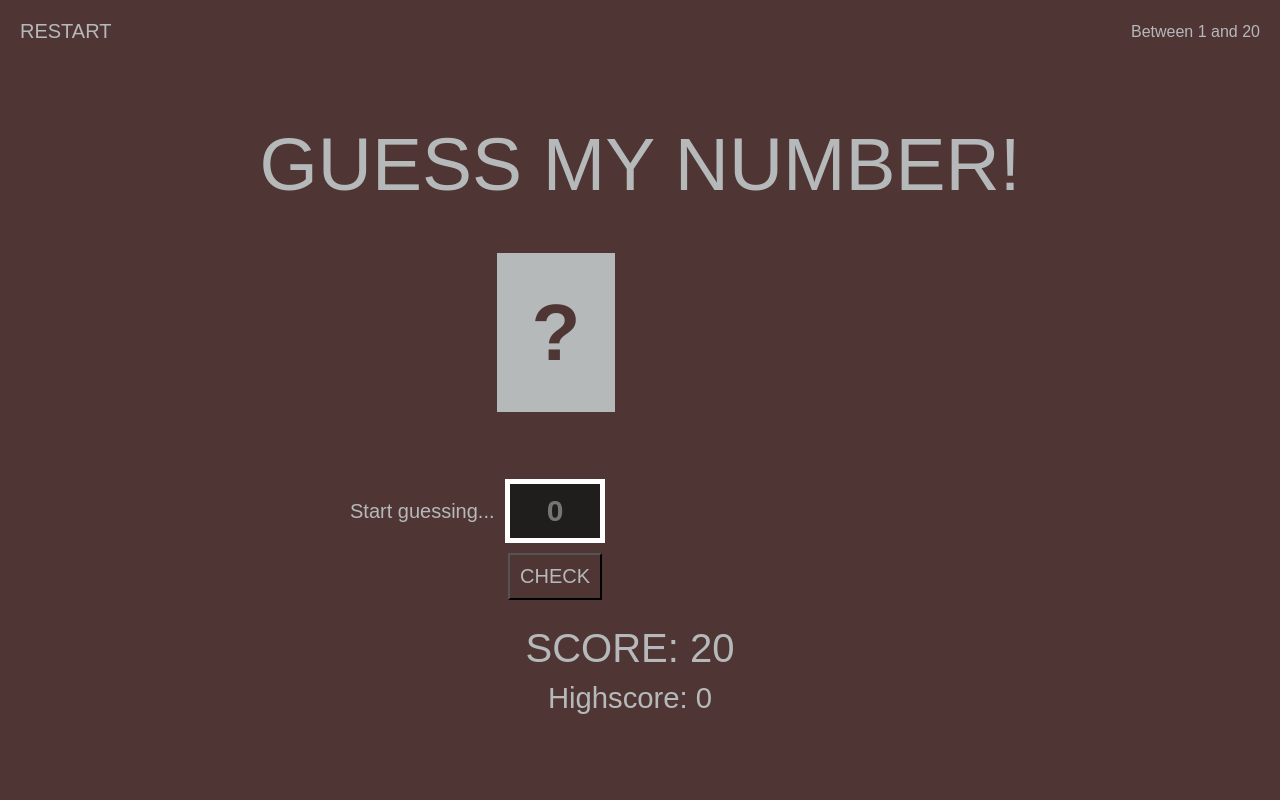
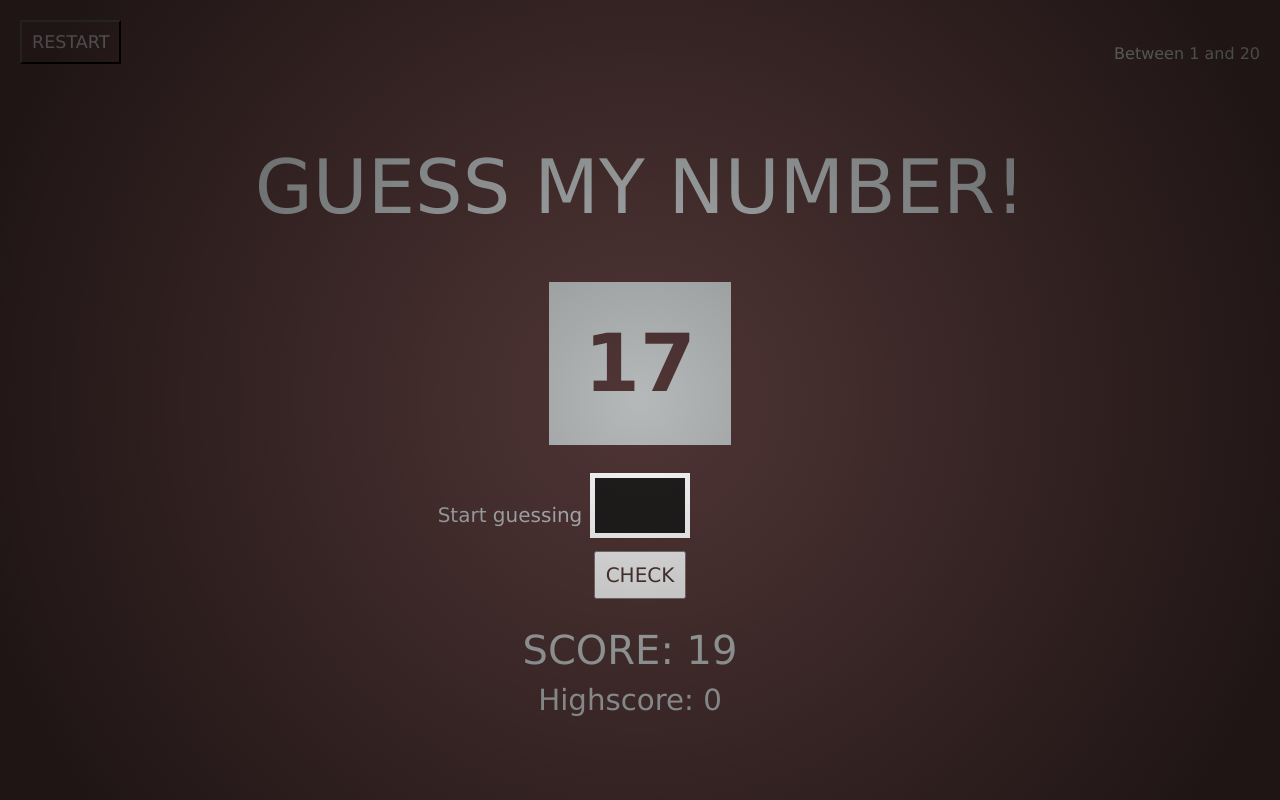
Before and after one commit to karangour/Projects, a website: page Project_1_Guess_My_Number/index.html in a window 1280 px wide. Both pictures are taken after a click on the button "CHECK". Drawn offline with Linux system fonts and the light colour scheme.

Commit message:
game with score bug

```diff
--- a/Project_1_Guess_My_Number/index.html
+++ b/Project_1_Guess_My_Number/index.html
@@ -7,20 +7,24 @@
     <link href="style.css" rel="stylesheet">
 </head>
 <body>
+    <script src="script.js"></script>
     <section class="top">
-        <h3>RESTART</h3>
+        <button id="restart"><h3>RESTART</h3></button>
         <h4>Between 1 and 20</h4>
     </section>
     <section class="center">
         <h1>GUESS MY NUMBER!</h1>
     </section>
-    <span id="number">?</span>
-    </section>
-    <section class="input">
-        <input id="type" type="text" placeholder="0">
-    </section>
+    <div class="number">
+        <h4 id="number">?</h4>
+    </div>
+    <div class="input">
+        <input id="type" type="text">
+    </div>
+    <div class="button-container">
         <button id="button-check">CHECK</button>
-        <h3 id="start-guessing">Start guessing...</h3>
+    </div>
+        <h3 class="start-guessing">Start guessing...</h3>
     <section class="totals">
         <h3 id="score">SCORE: 20</h3>
         <h3 id="highscore">Highscore: 0</h3>
--- a/Project_1_Guess_My_Number/script.js
+++ b/Project_1_Guess_My_Number/script.js
@@ -1,3 +1,90 @@
+document.addEventListener('readystatechange', function () {
+  if (document.readyState === 'complete') {
+    let score = 20;
+    let highscore = 0;
+
+    const randNum = () => {
+      return Math.floor(Math.random() * 20) + 1;
+    };
+
+    async function display(id, message) {
+      document.querySelector(id).textContent = message;
+      return new Promise ((resolve) => setTimeout(resolve, 1000))
+    }
 
 
-console.log(document.querySelector('.message').textContent) // read the content within the class tag of 'message'
+    async function rightOrWrong (n, c) {
+      if (n === c) {
+        await display('.start-guessing', 'Correct!!')
+        return true;
+      } else {
+        await display('.start-guessing', 'Try again!!')
+        return false;
+      }
+    };
+
+    async function initializer () {
+      let num = randNum();
+      let choice = null;
+      let s = 'Start guessing';
+      let counter = 0;
+
+      let blink = setInterval(() => {
+        switch (counter % 4) {
+          case 0:
+            document.querySelector('.start-guessing').textContent = s;
+            break;
+          case 1:
+            document.querySelector('.start-guessing').textContent = s + '.';
+            break;
+          case 2:
+            document.querySelector('.start-guessing').textContent = s + '..';
+            break;
+          default:
+            document.querySelector('.start-guessing').textContent = s + '...';
+            break;
+        }
+        counter++;
+      }, 500);
+
+      document //for all functions triggered by 'CHECK' button
+        .querySelector('#button-check')
+        .addEventListener('click', async () => {
+          clearInterval(blink);
+          document.querySelector('#number').textContent = num; //show 'my number'
+          choice = document.querySelector('.input #type').value;
+          const isCorrect = await rightOrWrong(num, choice)
+          if (isCorrect) {
+            if (highscore < score) {
+              highscore = score;
+              document.querySelector('#highscore').textContent =
+                'Highscore: ' + highscore;
+              await display('#score', 'SCORE: RECORD!!')
+              score = 20;
+              initializer();
+              };
+            }
+          else {
+            if (score === 0) {
+              await (display('.start-guessing', 'Uh-oh! Please RESTART!'))
+            } else {
+              console.log(score);
+              score = score - 1;
+              await (display ('#score', 'SCORE: ' + score))
+              //document.querySelector('#score').textContent = 'SCORE: ' + score;
+              initializer();
+
+            }
+          }
+
+        });
+    };
+
+    initializer();
+    document
+    .querySelector('#restart')
+    .addEventListener('click', () => this.location.reload(true));
+  }
+
+
+});
--- a/Project_1_Guess_My_Number/style.css
+++ b/Project_1_Guess_My_Number/style.css
@@ -1,18 +1,34 @@
 * {
   color: rgb(181, 185, 186);
-  font-family: "Raleway", sans-serif;
+  font-family: 'Lucida Sans Unicode', 'Lucida Grande', 'Lucida Sans', Arial, sans-serif;
   font-weight: lighter;
-  background-color: rgb(80, 53, 53);
   margin: 0;
   padding: 0;
   box-sizing: border-box;
 }
 
-.top h3 {
-  text-align: left;
-  font-size: 20px;
+body {
+  background-color: rgb(80, 53, 53);
+}
+
+body::before {
+  content: '';
+  position: absolute;
+  top: 0;
+  left: 0;
+  right: 0;
+  bottom: 0;
+  background-image: radial-gradient(circle at center, transparent, rgba(0, 0, 0, 0.6) 90%);
+  pointer-events: none;
+}
+
+.top #restart {
+  text-align: center;
+  font-size: 15px;
   margin-left: 20px;
   margin-top: 20px;
+  padding: 10px;
+  background-color: rgb(80, 53, 53);
 }
 
 .top h4 {
@@ -30,6 +46,13 @@
   margin-bottom: 80px;
 }
 
+.number {
+  display: flex;
+  justify-content: center;  /* Horizontally centers the content */
+  align-items: center;      /* Vertically centers the content */
+  height: 13vh;
+}
+
 #number {
   font-size: 80px;
   font-weight: bold;
@@ -38,35 +61,51 @@
   text-align: center;
   background-color: rgb(181, 185, 186);
   color: rgb(80, 53, 53);
-  margin-left: 496.5px;
 }
 
-.input #type {
+.input {
+  display: flex;
+  justify-content: center; /* Horizontally centers the content */
+  align-items: center; /* Vertically centers the content */
+  height: 10vh; /* Assuming you want it to take the full viewport height */
+}
+
+#type {
   margin-top: 100px;
-  margin-left: 505px;
   padding: 10px;
   width: 100px;
   font-size: 30px;
-  font-weight:bold;
-  background-color:rgb(32, 29, 29);
+  font-weight: bold;
+  background-color: rgb(32, 29, 29);
   border: 5px solid white;
   text-align: center;
 }
 
+.button-container {
+  display: flex;
+  justify-content: center; /* Horizontally centers the content */
+  align-items: center; /* Vertically centers the content */
+  height: 10vh; /* Assuming you want it to take the full viewport height */
+}
+
 #button-check {
   text-align: center;
+  color: rgb(80, 53, 53);
   font-size: 20px;
   font-weight: bolder;
   padding: 10px;
-    margin-left: 508px;
-    margin-top: 10px;
+  margin-top: 80px;
 }
 
-#start-guessing {
+.start-guessing {
+  display: flex;
+  justify-content: center; /* Horizontally centers the content */
+  align-items: center; /* Vertically centers the content */
+  height: 10vh;
   font-size: 20px;
+  font-weight: bolder;
   margin-top: -100px;
-    margin-left: 350px;
-    font-weight: bolder;
+  margin-left: -260px;
 }
 
 .totals {
@@ -75,8 +114,7 @@
   text-align: center;
   margin-right: 20px;
   line-height: 50px;
-    margin-top: 100px;
-
+  margin-top: 70px;
 }
 
 .totals #score {
```
Also changed, not shown: Project_1_Guess_My_Number/testingCode.js (added, +17 -0 lines), 1 other file. Lines whose indentation alone changed are shown as unchanged.
